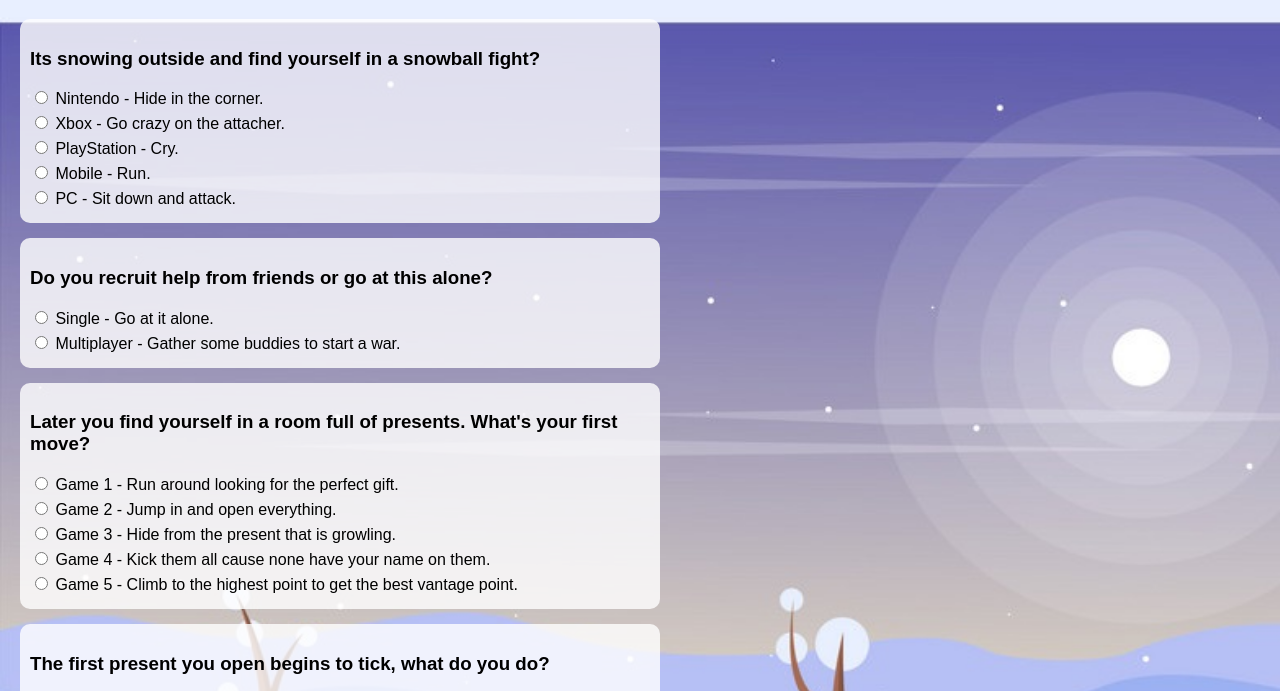
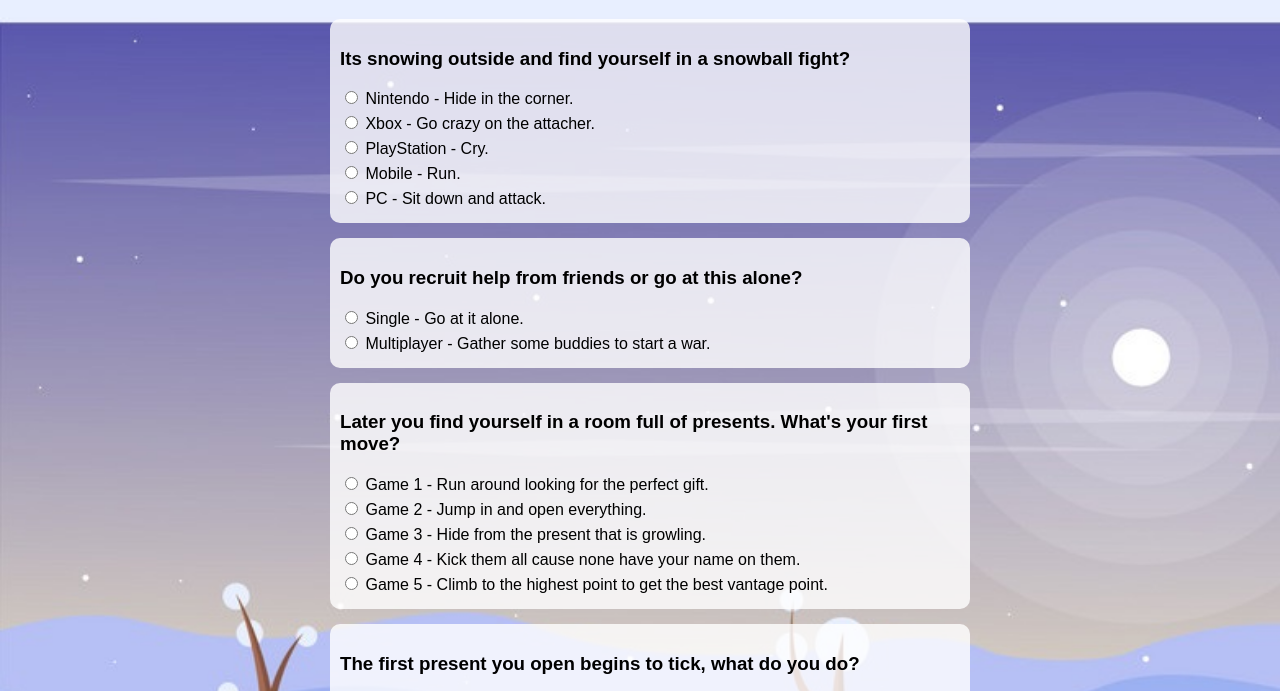
Before and after one commit to matternstsr/Pixel-Perfect-Game-Selector, a plain HTML site: page index.html in a window 1280 px wide. Shown: the part 61-752 px from the top of the page. Drawn offline with Linux system fonts and the light colour scheme.

Commit message:
Adjusted the html and css to make the boxes more centered in relation.

```diff
--- a/index.html
+++ b/index.html
@@ -19,7 +19,8 @@
         }
         .questions .box {
           /* Set the left margin to 0 to move the boxes to the left */
-          margin-left: 0;
+          margin-left: 25%;
+          margin-right: 25%;
 
           /* Optionally, you can set other properties to adjust the positioning */
           /* For example, you might want to set padding or width */
```
